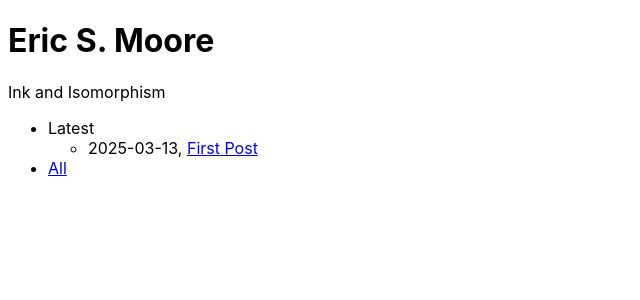
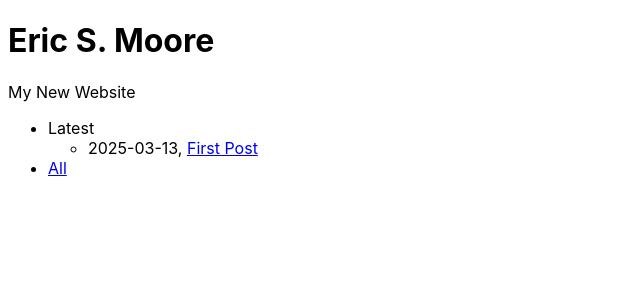
Before and after one commit to ericstmoore/ericstmoore.github.io, a Jekyll site: the page built from index.md, in a window 1280 px wide. Shown: the top 300 px of the page, without its empty margins (0-640 px from the left). Built offline with Jekyll 4.4.1, drawn with Linux system fonts in a browser that asks for light colours.

Commit message:
Update _config.yml

```diff
--- a/_config.yml
+++ b/_config.yml
@@ -1,7 +1,7 @@
 url: "https://esmoore.com" # the base hostname & protocol for your site, e.g. http://example.com
 baseurl: "" # the subpath of your site, e.g. /blog
 title: "Eric S. Moore" # the name of your site, e.g. ACME Corp.
-description: "Ink and Isomorphism"
+description: "My New Website"
 author: Eric S. Moore
 #email: email@email.com
 #description:
```
